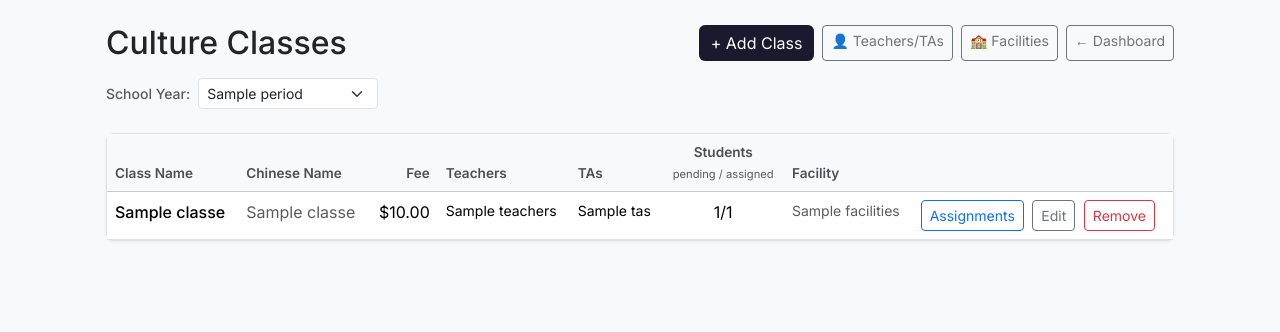
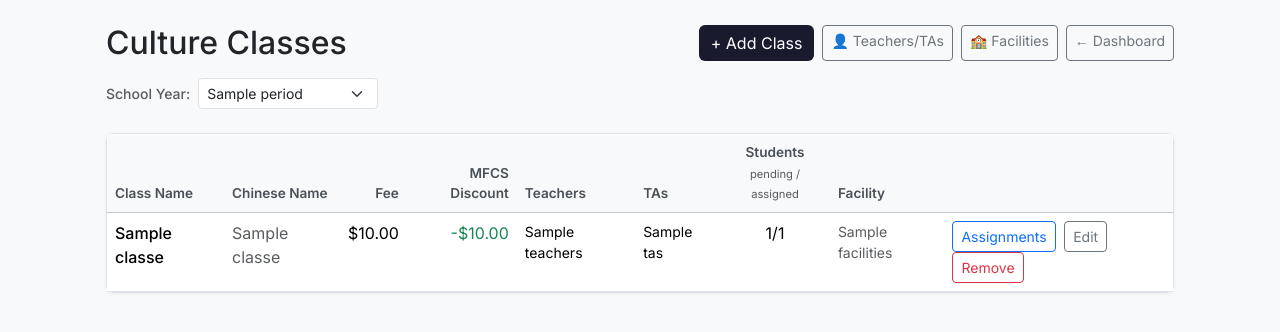
Before and after one commit to languagedeputydir-web/mfcs-registration, a Flask app: template templates/admin/culture_classes.html in a window 1280 px wide. Shown: the part 74-406 px from the top of the page. Run offline with Flask 3, Linux system fonts and the light colour scheme; the template is opened without the code that fills it: most values are stand-ins (such as "Sample title", 1, 10 or a date in 2020).

Commit message:
fees error

```diff
--- a/templates/admin/culture_classes.html
+++ b/templates/admin/culture_classes.html
@@ -35,6 +35,7 @@
         <th>Class Name</th>
         <th>Chinese Name</th>
         <th class="text-end">Fee</th>
+        <th class="text-end">MFCS Discount</th>
         <th>Teachers</th>
         <th>TAs</th>
         <th class="text-center">Students<br><span class="fw-normal text-muted" style="font-size:.7rem">pending / assigned</span></th>
@@ -48,6 +49,13 @@
         <td class="fw-500">{{ c.name }}</td>
         <td class="text-muted">{{ c.chinese_name if c.chinese_name not in ('?','') else '—' }}</td>
         <td class="text-end">${{ "%.2f"|format(c.fee or 0) }}</td>
+        <td class="text-end">
+          {% if c.discount and c.discount|float > 0 %}
+          <span class="text-success">-${{ "%.2f"|format(c.discount|float) }}</span>
+          {% else %}
+          <span class="text-muted">—</span>
+          {% endif %}
+        </td>
         <td class="small">{{ c.teachers if c.teachers else '—' }}</td>
         <td class="small">{{ c.tas if c.tas else '—' }}</td>
         <td class="text-center">
```
Also changed, not shown: routes/admin.py (+14 -5 lines).
